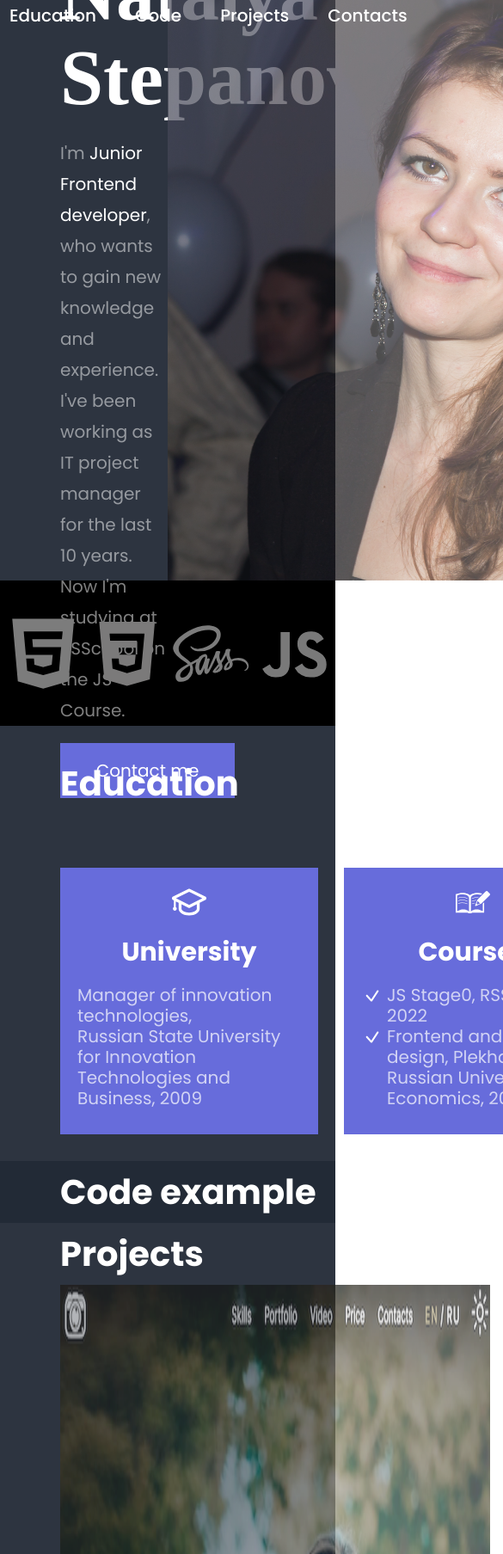
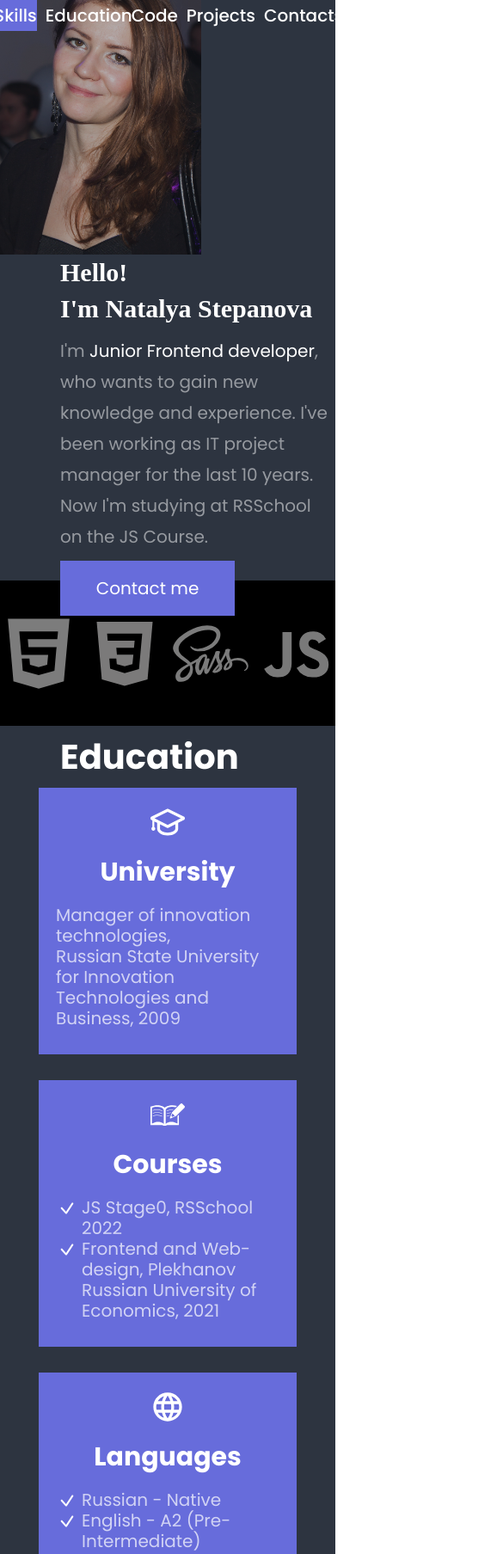
Before and after one commit to sarafashka/rsschool-cv, a plain HTML site: page index.html in a window 390 px wide. Shown: the top 1807 px of the page at 86% size, 585 px wide, since content can reach past the window. Drawn offline with nearby package versions, Linux system fonts and the light colour scheme; files that its build step writes are made by us from their sources; a web font is replaced by a local one.

Commit message:
feat: modify css style

```diff
--- a/index.html
+++ b/index.html
@@ -1,13 +1,12 @@
 <!DOCTYPE html>
 <html lang="en">
 <head>
-    <link rel="stylesheet" href="./style.css">
-    <script src="https://kit.fontawesome.com/bc6922700b.js" crossorigin="anonymous"></script>
     <meta charset="UTF-8">
     <meta http-equiv="X-UA-Compatible" content="IE=edge">
     <meta name="viewport" content="width=device-width, initial-scale=1.0">
     <title>CV</title>
     <link rel="icon" href="./assets/favicon.ico">
+    <link rel="stylesheet" href="./style.css">
 </head>
 <body>
     <header class="header">
@@ -28,17 +27,17 @@
             <section class="section" id="about">
                 <div class="about">
                     <div class="about__column">
-                        <h1 class="about__title">Hello!<br>I'm Natalya Stepanova</h1>
+                        <h1 class="about__title">Hello! <p>I'm Natalya Stepanova</p></h1>
                         <p class="about__text ">I'm <span>Junior Frontend developer</span>, who wants to gain new knowledge and experience. I've been working as IT project manager for the last 10 years.
                         Now I'm studying at RSSchool on the JS Course.</p>
-                        <button class="about__contact button"><a href="#contacts">Contact me</a></button>
+                        <div class="about__contact button"><a href="#contacts">Contact me</a></div>
                     </div>
                      <div class="about__column">
                         <div class="about__photo"></div>
                     </div>
                 </div>
             </section>
-            <section class="skills" id="skills">
+            <div class="skills" id="skills">
                 <div class="skills__content">
                     <ul class="skills__list">
                         <li class="skills__item skills__item_html"></li>
@@ -47,7 +46,7 @@
                         <li class="skills__item skills__item_js"></li>
                     </ul>
                 </div>
-                 </section>
+            </div>
                 <section class="section" id="education">
                     <div class="education">
                         <h2 class="education__title section-title">Education</h2>
@@ -96,8 +95,7 @@
                 <section class="section" id="code-example">
                     <div class="code">
                         <details>
-                            <summary><h2 class="code__title section-title">Code example</h2></summary>
-                            <p class="code__content">
+                            <summary><h2 class="code__title">Code example</h2></summary>
                                 <div class="code__description">RGB To Hex Conversion</div>
                                 <div class="code__example">
                                    <pre class="hljs" style="display: block; overflow-x: auto; background: rgb(19, 21, 19); color: rgb(140, 166, 140); padding: 0.5em;"><span class="hljs-function"><span class="hljs-keyword" style="color: rgb(173, 43, 238);">function</span> <span class="hljs-title" style="color: rgb(61, 98, 245);">rgb</span>(<span class="hljs-params" style="color: rgb(135, 113, 29);">r, g, b</span>)</span>{
@@ -117,7 +115,6 @@
     <span class="hljs-keyword" style="color: rgb(173, 43, 238);">return</span> hexFull.join(<span class="hljs-string" style="color: rgb(41, 163, 41);">''</span>).toUpperCase();
 };</pre>
                                 </div>
-                            </p>
                         </details>
                     </div>
                 </section>
@@ -129,29 +126,35 @@
                             <div class="projects__list">
                                 <div class="projects-item">
                                     <div class="projects-item__slide">
+                                        <a class="projects-item__img" href="https://rolling-scopes-school.github.io/sarafashka-JSFEPRESCHOOL/portfolio" target="_blank">
                                             <img class="projects-item__img" src="./assets/img/projects/1.jpg" alt="">
+                                        </a>
                                         <div class="projects-item__content">
                                             <div class="projects-item__title">Landing Page</div>
                                             <p class="projects-item__text">Landing page of the photographer's portfolio, adaptive and interactive. The project supports changing images in the portfolio section, translating the page into two languages, the ability to switch light and dark themes</p>
-                                            <a class="projects-item__link" href="https://rolling-scopes-school.github.io/sarafashka-JSFEPRESCHOOL/portfolio">View Project</a>
+                                            <a class="projects-item__link" href="https://rolling-scopes-school.github.io/sarafashka-JSFEPRESCHOOL/portfolio" target="_blank">View Project</a>
                                         </div>
                                     </div>
 
                                     <div class="projects-item__slide">
+                                        <a class="projects-item__img" href="https://rolling-scopes-school.github.io/sarafashka-JSFEPRESCHOOL/js30/random-jokes/" target="_blank">
                                             <img class="projects-item__img" src="./assets/img/projects/2.jpg" alt="">
+                                        </a>
                                         <div class="projects-item__content">
-                                            <div class="projects-item__title">Quotes Book</div>
-                                            <p class="projects-item__text">Landing page of the photographer's portfolio, adaptive and interactive. The project supports changing images in the portfolio section, translating the page into two languages, the ability to switch light and dark themes</p>
-                                            <a class="projects-item__link" href="https://rolling-scopes-school.github.io/sarafashka-JSFEPRESCHOOL/js30/random-jokes/">View Project</a>
+                                            <div class="projects-item__title">Quotes Generator</div>
+                                            <p class="projects-item__text">The website displays a random quote on every button click utilizing API links</p>
+                                            <a class="projects-item__link" href="https://rolling-scopes-school.github.io/sarafashka-JSFEPRESCHOOL/js30/random-jokes/" target="_blank">View Project</a>
                                         </div>
                                     </div>
 
                                     <div class="projects-item__slide">
+                                        <a class="projects-item__img" href="https://rolling-scopes-school.github.io/sarafashka-JSFEPRESCHOOL/js30/random-game/" target="_blank">
                                             <img class="projects-item__img" src="./assets/img/projects/3.jpg" alt="">
+                                    </a>
                                         <div class="projects-item__content">
                                             <div class="projects-item__title">Browser Game</div>
-                                            <p class="projects-item__text">Landing page of the photographer's portfolio, adaptive and interactive. The project supports changing images in the portfolio section, translating the page into two languages, the ability to switch light and dark themes</p>
-                                            <a class="projects-item__link" href="https://rolling-scopes-school.github.io/sarafashka-JSFEPRESCHOOL/js30/random-game/">View Project</a>
+                                            <p class="projects-item__text">Simple 2D web game using JavaScript and rendered on HTML5 &lt;canvas&gt;</p>
+                                            <a class="projects-item__link" href="https://rolling-scopes-school.github.io/sarafashka-JSFEPRESCHOOL/js30/random-game/" target="_blank">View Project</a>
                                         </div>
                                     </div>
                                 </div>
@@ -174,7 +177,7 @@
     </main>
     <footer class="footer">
         <div class="footer__container container">
-            <div class="footer__copyright">&copy 2022<a href="https://github.com/sarafashka" target="_blank">sarafashka</a>Moscow, Russia</div>
+            <div class="footer__copyright">&copy; 2022<a href="https://github.com/sarafashka" target="_blank">sarafashka</a>Tallinn, Estonia</div>
             <div><a href="https://rs.school/js/" target="_blank"><div class="footer__rss"></div></a></div>
 
         </div>
--- a/css/style.scss
+++ b/style.scss
@@ -25,7 +25,7 @@ $bg-light: rgba(34, 42, 54, 0.95);
 $white: #ffffff;
 $black: #000000;
 
-$page-padding: 0px 70px;
+$page-padding: 70px;
 
 $width-max: 1440px;
 
@@ -48,6 +48,9 @@ $width-max: 1440px;
     padding: 0;
     margin: 0;
 }
+html {
+    scroll-behavior: smooth;
+  }
 body {
     font-family: 'Poppins';
     font-weight: 500;
@@ -55,33 +58,37 @@ body {
     line-height: 36px;
     color: $white;
 }
+
 .container {
   margin: 0px auto;
+ // overflow-x: hidden;
 }
 
 .header__container {
     height: 5vh;
+
 }
 .nav__list {
     display: flex;
     justify-content: center;
-    gap: 45px;
+    gap: 10px;
     list-style: none;
     .nav__item {
+        width: 90px;
+        text-align: center;
         text-decoration: none;
-        z-index: 1;
+        z-index: 10;
+        &:hover {
+            background-color: $purple;
+        }
          .nav__item-link {
-             color: white;
+             color: $white;
              text-decoration: none;
              transition: 0.3s;
-             &:hover {
-                text-decoration: underline;
-             }
         }
     }
 }
 .section {
-    padding: $page-padding;
     background-color: $bg-light;
     &:nth-child(even){
         background-color: $bg;
@@ -104,10 +111,12 @@ body {
 }
 .about__title {
     @include playfair(700, 90px ,98px);
+    padding-left: $page-padding;
 }
 .about__text {
     @include poppins(400, 20px ,36px);
     color: rgba(255, 255, 255, 0.50);
+    padding-left: $page-padding;
     span {
         color: rgba(255, 255, 255, 1);
     }
@@ -115,43 +124,47 @@ body {
 .button {
     width: 203px;
     height: 64px;
-    @include poppins(400, 20px, 24px,);
-    color: $white;
+    display: flex;
+    justify-content: center;
+    align-items: center;
+    margin-left: $page-padding;
     background-color: $purple;
-    border: none;
-    outline: none;
     cursor: pointer;
     transition: 0.3s;
     & a {
         text-decoration: none;
-        color: white;
+        @include poppins(400, 20px, 24px,);
+        color: $white;
     }
-    &:hover {
-        background-color: $grey;
-    }
+    //&:hover {
+    //    background-color: $white;
+   // }
 }
 .about__photo {
-    width: 720px;
+    width: 50vw;
     height: 80vh;
     background-image: url(./assets/img/img.jpg);
     background-repeat: no-repeat;
     background-size: cover;
+    background-position-x: center;
     opacity: 0.7;
+    z-index: 1;
 }
 
 .skills {
     height: 20vh;
     display: flex;
+    justify-content: center;
     align-items: center;
     background-color: $black;
-}
-.skills__content {
-    width: 100%;
-}
-.skills__list {
-    display: flex;
-    justify-content: space-evenly;
-    list-style: none;
+    .skills__content {
+        width: $width-max;
+        .skills__list {
+            display: flex;
+            justify-content: space-evenly;
+            list-style: none;
+        }
+    }
 }
 .skills__item {
     width: 100px;
@@ -179,7 +192,8 @@ body {
 }
 
 .section-title {
-    @include poppins(700, 40px, 72px)
+    @include poppins(700, 40px, 72px);
+    padding-left: $page-padding;
 }
 .education {
     max-width: $width-max;
@@ -196,6 +210,7 @@ body {
 .education__content {
     display: flex;
     justify-content: space-between;
+    flex-wrap: wrap;
     align-items: center;
     gap: 30px;
 }
@@ -266,7 +281,7 @@ body {
         justify-content: space-around;
 
         .projects-item__img {
-            filter:  contrast(0.85) opacity(0.7);
+            filter:  contrast(0.85) opacity(0.9);
             cursor: pointer;
             transition: 0.3s;
             &:hover {
@@ -294,12 +309,15 @@ body {
     }
 }
 .code {
-    width: $width-max;
+    max-width: $width-max;
     margin: 0 auto;
+}
+details {
+    width: 80%;
+    padding-left: $page-padding;
 }
 summary {
     display: flex;
-    align-self: center;
     list-style: none;
     cursor: pointer;
     transition: 0.5s;
@@ -321,6 +339,9 @@ summary {
     }
     &:hover:after {
         filter: none;
+    }
+    .code__title {
+        @include poppins(700, 40px, 72px);
     }
 }
 
@@ -399,3 +420,49 @@ summary {
         filter: none;
     }
 }
+
+@media (max-width: 960px) {
+
+    .about__title {
+        @include playfair(700, 60px ,72px);
+    }
+    .education {
+        height: auto;
+    }
+    .education__content {
+        justify-content: center;
+    }
+    .projects-item__content {
+        gap: 20px;
+        .projects-item__title {
+        @include poppins (400, 36px , 42px);
+        }
+     }
+    .projects-item__img {
+      width: 360px;
+    }
+}
+@media (max-width: 768px) {
+    $page-padding: 20px;
+    .about {
+        flex-direction: column-reverse;
+        justify-content: center;
+        align-items: center;
+
+    }
+    .about__column {
+        width: 100%;
+        justify-content: center;
+        gap: 10px;
+    }
+    .about__title {
+        @include playfair(700, 30px ,42px);
+        align-items: center;
+
+    }
+
+    .about__photo {
+        width: 60vw;
+        height: 40vh;
+    }
+}
```
Also changed, not shown: style.css, 2 other files. Lines whose indentation alone changed are shown as unchanged.
